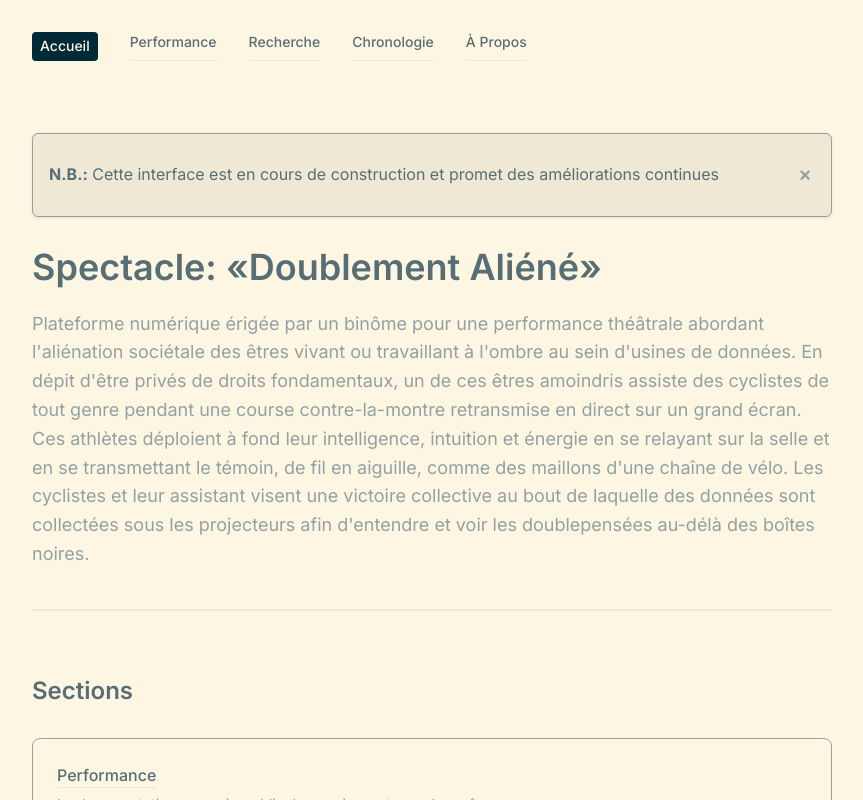
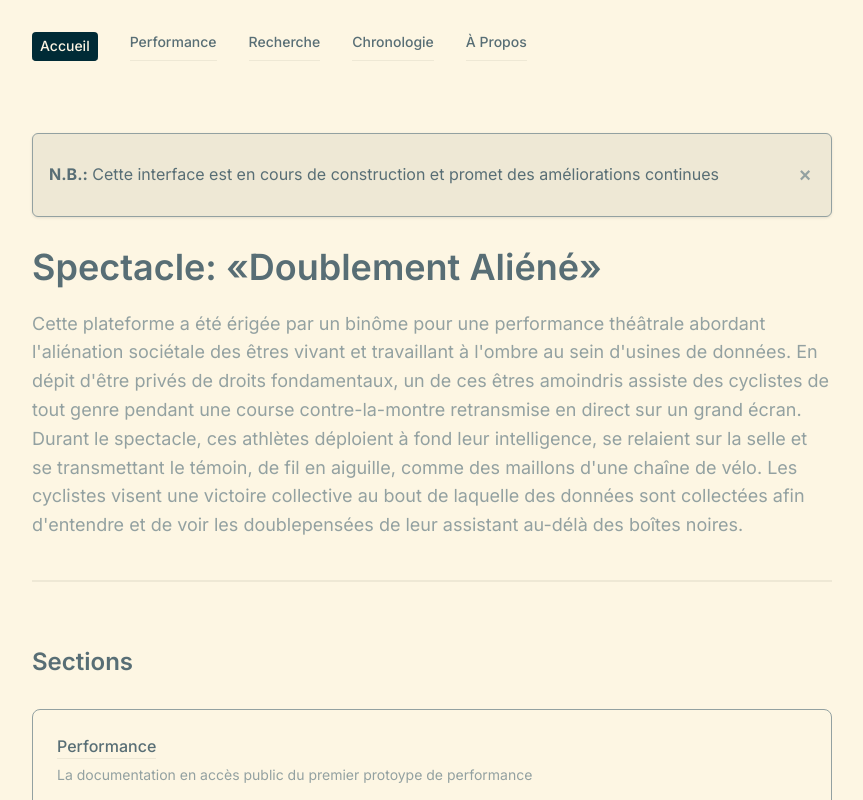
Before and after one commit to daqhris/DoublementAliene, a Next.js app: page / in a window 1280 px wide. Shown: the top 800 px of the page, without its empty margins (208-1071 px from the left). Built offline with nearby package versions, Linux system fonts and the light colour scheme; no server answers.

Commit message:
subtitle editing and formatting

```diff
--- a/app/page.tsx
+++ b/app/page.tsx
@@ -18,10 +18,10 @@ export default function HomePage() {
             Spectacle: «Doublement Aliéné»
           </h1>
           <p className="theater-subtitle">
-            Plateforme numérique érigée par un binôme pour une performance théâtrale abordant l&apos;aliénation sociétale des êtres vivant ou travaillant à l&apos;ombre au sein d&apos;usines de données.
-            En dépit d&apos;être privés de droits fondamentaux, un de ces êtres amoindris assiste des cyclistes de tout genre pendant une course contre-la-montre retransmise en direct sur un grand écran.
-            Ces athlètes déploient à fond leur intelligence, intuition et énergie en se relayant sur la selle et en se transmettant le témoin, de fil en aiguille, comme des maillons d&apos;une chaîne de vélo.
-            Les cyclistes et leur assistant visent une victoire collective au bout de laquelle des données sont collectées sous les projecteurs afin d&apos;entendre et voir les doublepensées au-délà des boîtes noires.
+            Cette plateforme a été érigée par un binôme pour une performance théâtrale abordant l&apos;aliénation sociétale des êtres vivant et travaillant à l&apos;ombre au sein d&apos;usines de données.
+            En dépit d&apos;être privés de droits fondamentaux, un de ces êtres amoindris assiste des cyclistes de tout genre pendant une course contre-la-montre retransmise en direct sur un grand écran.<br/>
+            Durant le spectacle, ces athlètes déploient à fond leur intelligence, se relaient sur la selle et se transmettant le témoin, de fil en aiguille, comme des maillons d&apos;une chaîne de vélo.
+            Les cyclistes visent une victoire collective au bout de laquelle des données sont collectées afin d&apos;entendre et de voir les doublepensées de leur assistant au-délà des boîtes noires.
           </p>
         </div>
       </section>
```
